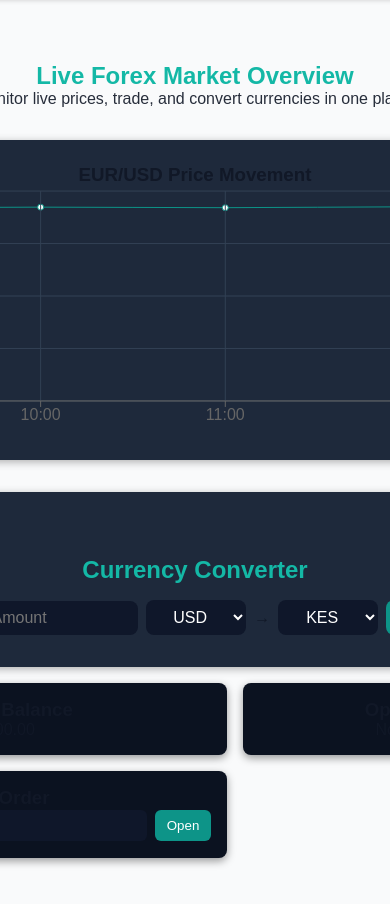
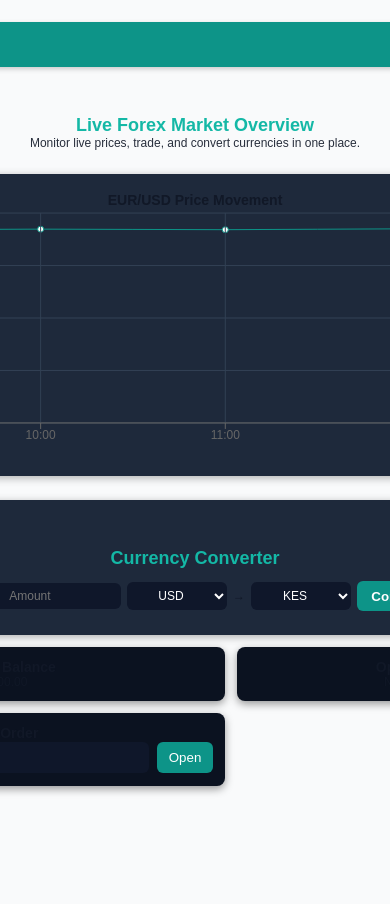
Before and after one commit to fiskey260/fiskey-pwa, a React (Vite) app: page / in a window 390 px wide. Shown: the top 904 px of the page. After the commit the page ends 844 px from the top, so only its background shows below. Built offline with nearby package versions, Linux system fonts and the light colour scheme.

Commit message:
Update App.css

```diff
--- a/src/App.css
+++ b/src/App.css
@@ -1,5 +1,22 @@
+/* 🌍 Global responsive layout fix */
+html {
+  zoom: 100%;
+  font-size: 16px;
+}
+
+@media (max-width: 768px) {
+  html {
+    font-size: 14px;
+  }
+}
+
+@media (max-width: 480px) {
+  html {
+    font-size: 12px;
+  }
+}
+
 /* src/App.css */
-
 body {
   margin: 0;
   font-family: 'Poppins', sans-serif;
@@ -36,6 +53,8 @@ body {
 main {
   padding: 2rem;
   text-align: center;
+  max-width: 1200px;
+  margin: 0 auto;
 }
 
 h2 {
@@ -123,6 +142,7 @@ p {
   color: #14b8a6;
   margin-top: 1rem;
 }
+
 /* 📊 Chart Section */
 .chart-box {
   background-color: #1e293b;
@@ -130,7 +150,9 @@ p {
   padding: 1.5rem;
   border-radius: 0.75rem;
   box-shadow: 0 2px 8px rgba(0, 0, 0, 0.3);
-                             }/* Trading UI additions */
+}
+
+/* Trading UI additions */
 .trade-grid {
   display: grid;
   grid-template-columns: 1fr 380px;
@@ -148,9 +170,9 @@ p {
 }
 
 .order-card .inputs {
-  display:flex;
-  gap:8px;
-  align-items:center;
+  display: flex;
+  gap: 8px;
+  align-items: center;
 }
 
 .order-card input, .order-card select {
@@ -170,22 +192,31 @@ p {
   cursor: pointer;
 }
 
+.primary:hover {
+  background: #14b8a6;
+  transform: scale(1.05);
+}
+
 .position-row {
-  display:flex;
-  justify-content:space-between;
-  align-items:center;
-  gap:8px;
-  background:#071122;
-  padding:8px;
-  border-radius:6px;
-  margin-bottom:8px;
+  display: flex;
+  justify-content: space-between;
+  align-items: center;
+  gap: 8px;
+  background: #071122;
+  padding: 8px;
+  border-radius: 6px;
+  margin-bottom: 8px;
 }
 
 .close-btn {
-  background:#ef4444;
-  color:white;
-  padding:6px 8px;
-  border:none;
-  border-radius:6px;
-  cursor:pointer;
+  background: #ef4444;
+  color: white;
+  padding: 6px 8px;
+  border: none;
+  border-radius: 6px;
+  cursor: pointer;
+}
+
+.close-btn:hover {
+  background: #f87171;
   }
```
